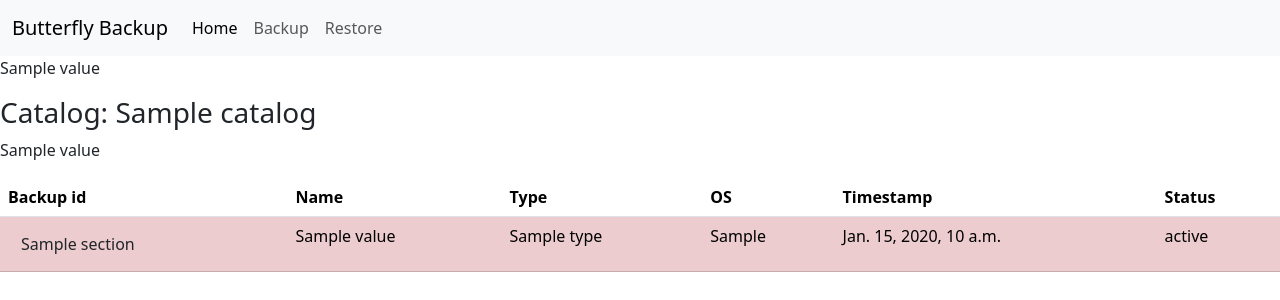
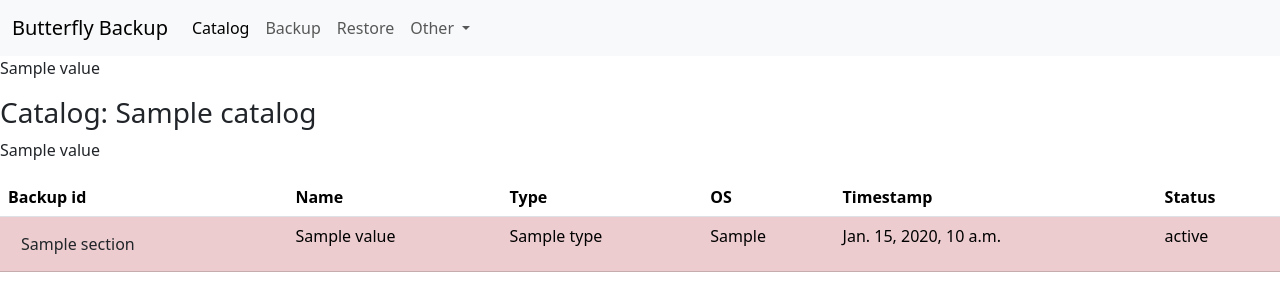
Before and after one commit to MatteoGuadrini/butterfly-backup-web, a Django app: template butterfly-backup-web/templates/home.html in a window 1280 px wide. Shown: the top 300 px of the page. Run offline with Django 4.2, Linux system fonts and the light colour scheme; the template is opened without the code that fills it: most values are stand-ins (such as "Sample title", 1, 10 or a date in 2020); some libraries are stand-ins or nearby versions.

Commit message:
chore: add other element into menu

```diff
--- a/butterfly-backup-web/templates/menu.html
+++ b/butterfly-backup-web/templates/menu.html
@@ -3,17 +3,16 @@
 {% bootstrap_javascript %}
 
 {% block content %}
-
 <nav class="navbar navbar-expand-lg bg-body-tertiary">
   <div class="container-fluid">
     <a class="navbar-brand" href="#">Butterfly Backup</a>
-    <button class="navbar-toggler" type="button" data-bs-toggle="collapse" data-bs-target="#navbarNav" aria-controls="navbarNav" aria-expanded="false" aria-label="Toggle navigation">
+    <button class="navbar-toggler" type="button" data-bs-toggle="collapse" data-bs-target="#navbarSupportedContent" aria-controls="navbarSupportedContent" aria-expanded="false" aria-label="Toggle navigation">
       <span class="navbar-toggler-icon"></span>
     </button>
-    <div class="collapse navbar-collapse" id="navbarNav">
-      <ul class="navbar-nav">
+    <div class="collapse navbar-collapse" id="navbarSupportedContent">
+      <ul class="navbar-nav me-auto mb-2 mb-lg-0">
         <li class="nav-item">
-          <a class="nav-link active" aria-current="page" href="/">Home</a>
+          <a class="nav-link active" aria-current="page" href="/">Catalog</a>
         </li>
         <li class="nav-item">
           <a class="nav-link" href="#">Backup</a>
@@ -21,6 +20,15 @@
         <li class="nav-item">
           <a class="nav-link" href="#">Restore</a>
         </li>
+        <li class="nav-item dropdown">
+          <a class="nav-link dropdown-toggle" href="#" role="button" data-bs-toggle="dropdown" aria-expanded="false">
+            Other
+          </a>
+          <ul class="dropdown-menu">
+            <li><a class="dropdown-item" href="#">Export</a></li>
+            <li><a class="dropdown-item" href="#">Archive</a></li>
+          </ul>
+        </li>
       </ul>
     </div>
   </div>
```
